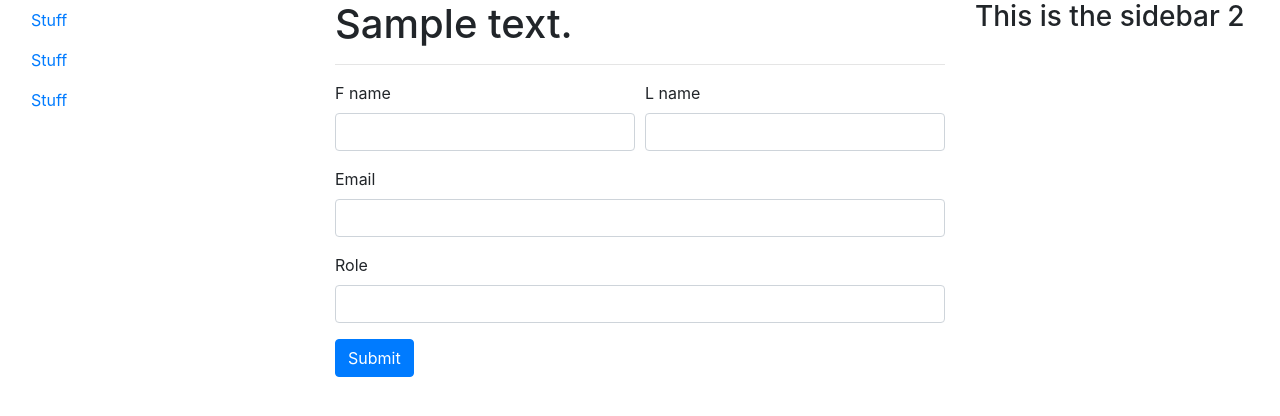
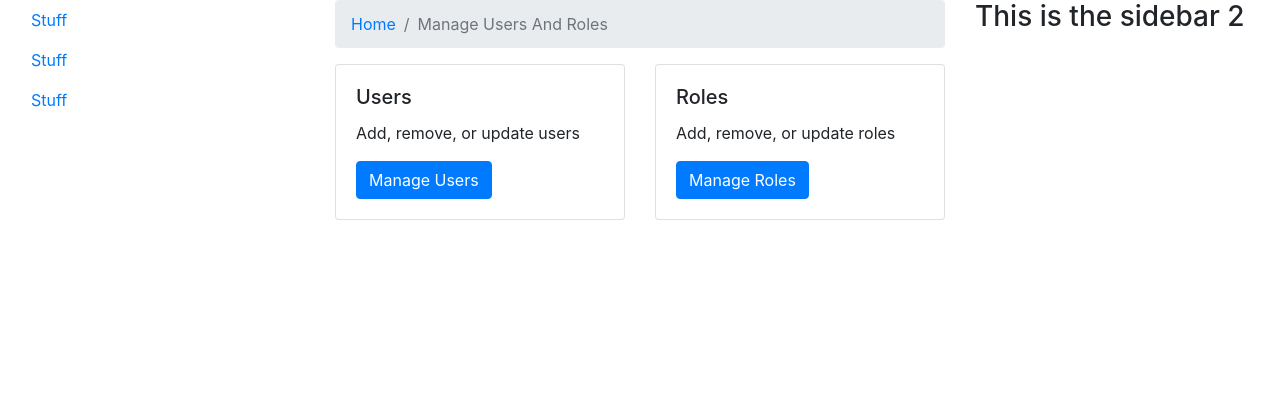
Before and after one commit to CodingTemple/Coding_Temple_Staff_Portal, a Flask app: template app/blueprints/admin/templates/admin/index.html in a window 1280 px wide. Shown: the part 56-472 px from the top of the page. Run offline with Flask 2, Linux system fonts and the light colour scheme; the template is opened without the code that fills it: most values are stand-ins (such as "Sample title", 1, 10 or a date in 2020); form fields are guessed from the names that the template uses; parts of the project's set-up code (start-up, migrations or seed data) failed here and were passed over; some libraries are stand-ins or nearby versions.

Commit message:
added role list page

```diff
--- a/app/blueprints/admin/templates/admin/index.html
+++ b/app/blueprints/admin/templates/admin/index.html
@@ -3,37 +3,34 @@
 {% block title %}{{ title }} | {{ super() }}{% endblock %}
 
 {% block app_content %}
-  <h1>{{ description }}</h1>
-  <hr>
-  <form action="{{ url_for('.index') }}" class="form-horizontal" method="POST" role="form">
-    {{ form.hidden_tag() }}
-    <div class="form-row">
-      <div class="form-group col-md-6">
-        {{ form.f_name.label }}
-        {{ form.f_name(class='form-control') }}
-      </div>
-      <div class="form-group col-md-6">
-        {{ form.l_name.label }}
-        {{ form.l_name(class='form-control') }}
-      </div>
+    <nav aria-label="breadcrumb">
+        <ol class="breadcrumb">
+            <li class="breadcrumb-item"><a href="{{url_for('index')}}">Home</a></li>
+            <li class="breadcrumb-item active" aria-current="page">Manage Users And Roles</li>
+        </ol>
+    </nav>
+    <div class="row">
+    <div class="col-12 col-md-6">
+        <div class="card">
+            <div class="card-body">
+                <h5 class="card-title">Users</h5>
+                <p class="card-text">Add, remove, or update users</p>
+                <a href="{{ url_for('admin.users') }}" class="btn btn-primary">Manage Users</a>
+            </div>
+            </div>
     </div>
-    <div class="form-group">
-      {{ form.email.label }}
-      {{ form.email(class='form-control') }}
+    <div class="col-12 col-md-6">
+        <div class="card">
+            <div class="card-body">
+                <h5 class="card-title">Roles</h5>
+                <p class="card-text">Add, remove, or update roles</p>
+                <a href="{{ url_for('admin.roles') }}" class="btn btn-primary">Manage Roles</a>
+            </div>
+            </div>
     </div>
-    <div class="form-group">
-      {{ form.role.label }}
-      {{ form.role(class='form-control') }}
-    </div>
-    {{ form.submit(class='btn btn-primary') }}
-  </form>
+</div>
 {% endblock %}
 
 {% block scripts %}
 {{ super() }}
-<script>
-  $('form').on('submit', e => {
-    console.log(typeof parseInt($('select[name="role"]').val()));
-  })
-</script>
 {% endblock %}
```
Also changed, not shown: app/blueprints/admin/__init__.py (+26 -3 lines), app/blueprints/admin/templates/admin/roles.html (added, +32 -0 lines), app/blueprints/admin/templates/admin/users.html (added, +39 -0 lines).
